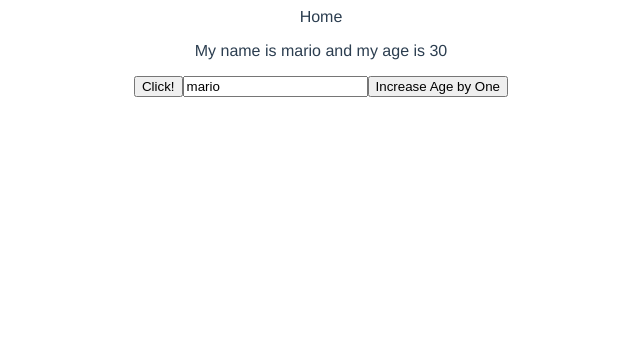
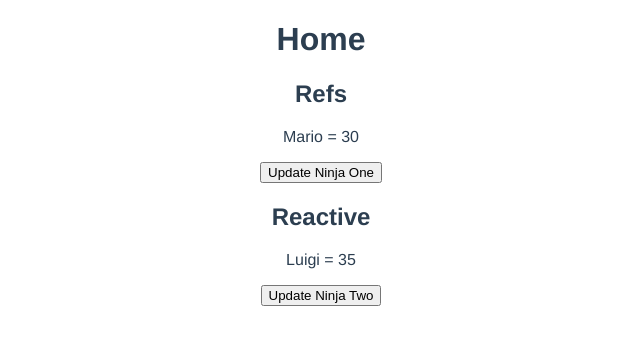
Before and after one commit to UF-code/dojo-blog, a Vue app: page / in a window 1280 px wide. Shown: the top 344 px of the page, without its empty margins (319-959 px from the left). Built offline with nearby package versions, Linux system fonts and the light colour scheme.

Commit message:
comparison of refs and reactives

```diff
--- a/src/views/Home.vue
+++ b/src/views/Home.vue
@@ -1,33 +1,35 @@
 <template>
-  <div class="home">Home</div>
-  <p ref="p">My name is {{ name }} and my age is {{ age }}</p>
-  <button @click="handleClick">Click!</button>
-  <input type="text" v-model="name" />
-  <button @click="age++">Increase Age by One</button>
+  <div class="home">
+    <h1>Home</h1>
+    <h2>Refs</h2>
+    <p>{{ ninjaOne.name }} = {{ ninjaOne.age }}</p>
+    <button @click="updateNinjaOne">Update Ninja One</button>
+
+    <h2>Reactive</h2>
+    <p>{{ ninjaTwo.name }} = {{ ninjaTwo.age }}</p>
+    <button @click="updateNinjaTwo">Update Ninja Two</button>
+  </div>
 </template>
 
 <script>
-import { ref } from 'vue'
+import { ref, reactive } from 'vue'
 // @ is an alias to /src
 
 export default {
   name: 'Home',
   components: {},
   setup() {
-    console.log(this)
+    const ninjaOne = ref({ name: 'Mario', age: 30 })
+    const ninjaTwo = reactive({ name: 'Luigi', age: 35 })
 
-    const p = ref(null)
-    console.log(p)
-
-    const name = ref('mario')
-    const age = ref(30)
-
-    const handleClick = () => {
-      name.value = 'luigi'
-      age.value = 35
+    const updateNinjaOne = () => {
+      ninjaOne.value.age = 40
+    }
+    const updateNinjaTwo = () => {
+      ninjaTwo.age = 45
     }
 
-    return { name, age, handleClick, p }
+    return { ninjaOne, updateNinjaOne, ninjaTwo, updateNinjaTwo }
   },
 }
 </script>
```
